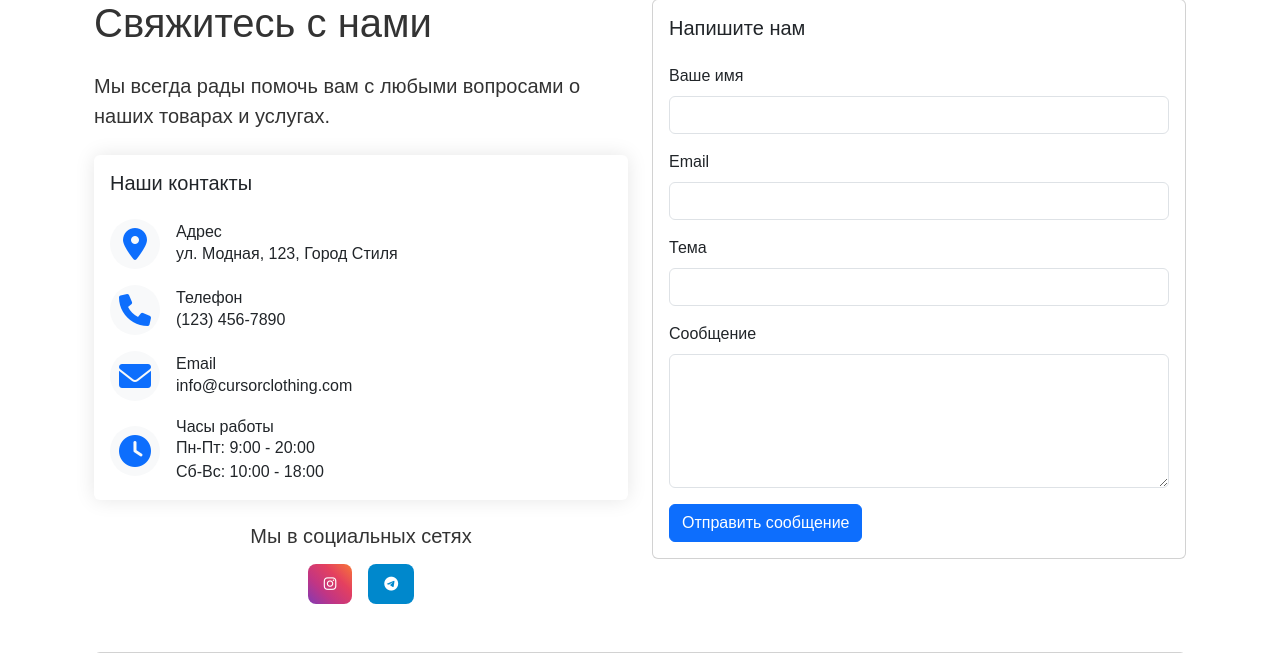
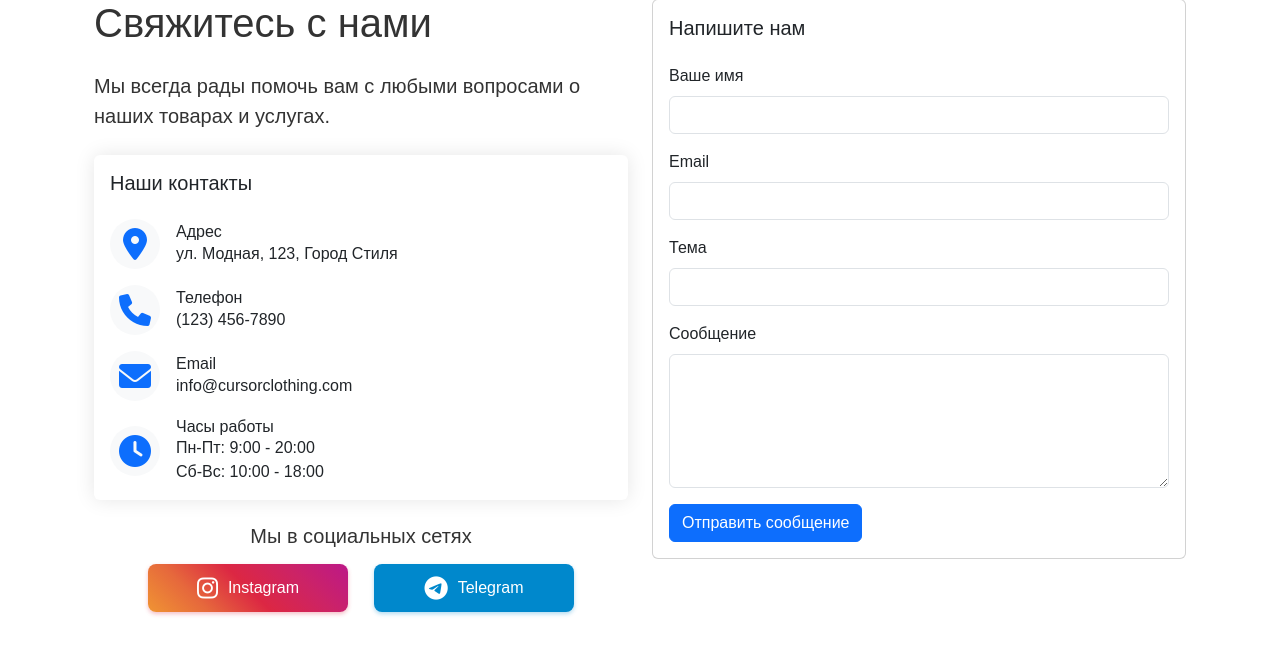
Before and after one commit to ubmember500/cursori5, a Flask app: page /contacts in a window 1280 px wide. Shown: the part 127-780 px from the top of the page. Run offline with Flask 3, Linux system fonts and the light colour scheme; data comes from the database, SQL or seed files in the repository.

Commit message:
Обновлены стили кнопок социальных сетей: удалена кнопка Facebook, Instagram и Telegram теперь всегда цветные

```diff
--- a/templates/contacts.html
+++ b/templates/contacts.html
@@ -54,11 +54,13 @@
             <div class="social-links">
                 <h5 class="mb-3 text-center">Мы в социальных сетях</h5>
                 <div class="d-flex justify-content-center gap-3">
-                    <a href="https://www.instagram.com/greleolxpw/" class="btn btn-instagram" target="_blank">
+                    <a href="https://www.instagram.com/greleolxpw/" class="social-btn instagram" target="_blank">
                         <i class="fab fa-instagram"></i>
+                        <span>Instagram</span>
                     </a>
-                    <a href="https://t.me/Cursor_shop" class="btn btn-telegram" target="_blank">
+                    <a href="https://t.me/Cursor_shop" class="social-btn telegram" target="_blank">
                         <i class="fab fa-telegram"></i>
+                        <span>Telegram</span>
                     </a>
                 </div>
             </div>
@@ -123,44 +125,51 @@
     background-color: #f8f9fa;
 }
 
-.btn-instagram {
-    background: linear-gradient(45deg, #833AB4, #C13584, #E4405F, #F77737);
-    border: none;
-    color: white;
-    transition: all 0.3s ease;
-    padding: 8px 16px;
-    font-size: 0.9rem;
+.social-btn {
+    display: inline-flex !important;
+    align-items: center !important;
+    justify-content: center !important;
+    padding: 12px 20px !important;
+    border-radius: 8px !important;
+    text-decoration: none !important;
+    color: #ffffff !important;
+    font-weight: 500 !important;
+    transition: all 0.3s ease !important;
+    border: none !important;
+    margin: 0 5px !important;
 }
 
-.btn-instagram:hover {
-    transform: translateY(-2px);
-    box-shadow: 0 3px 10px rgba(131, 58, 180, 0.3);
-    color: white;
+.social-btn i {
+    font-size: 24px !important;
+    margin-right: 10px !important;
+    color: #ffffff !important;
 }
 
-.btn-telegram {
-    background: #0088cc;
-    border: none;
-    color: white;
-    transition: all 0.3s ease;
-    padding: 8px 16px;
-    font-size: 0.9rem;
+.social-btn span {
+    color: #ffffff !important;
 }
 
-.btn-telegram:hover {
-    transform: translateY(-2px);
-    box-shadow: 0 3px 10px rgba(0, 136, 204, 0.3);
-    color: white;
-    background: #0077b3;
+.social-btn.instagram {
+    background: linear-gradient(45deg, #f09433 0%, #e6683c 25%, #dc2743 50%, #cc2366 75%, #bc1888 100%) !important;
+    box-shadow: 0 2px 4px rgba(220, 39, 67, 0.3) !important;
 }
 
-.social-links .btn {
-    min-width: 40px;
-    height: 40px;
-    display: flex;
-    align-items: center;
-    justify-content: center;
-    border-radius: 8px;
+.social-btn.telegram {
+    background-color: #0088cc !important;
+    box-shadow: 0 2px 4px rgba(0, 136, 204, 0.3) !important;
+}
+
+.social-btn:hover {
+    transform: translateY(-2px) !important;
+    opacity: 0.95 !important;
+}
+
+.social-btn.instagram:hover {
+    box-shadow: 0 4px 12px rgba(220, 39, 67, 0.5) !important;
+}
+
+.social-btn.telegram:hover {
+    box-shadow: 0 4px 12px rgba(0, 136, 204, 0.5) !important;
 }
 </style>
 {% endblock %}
```
